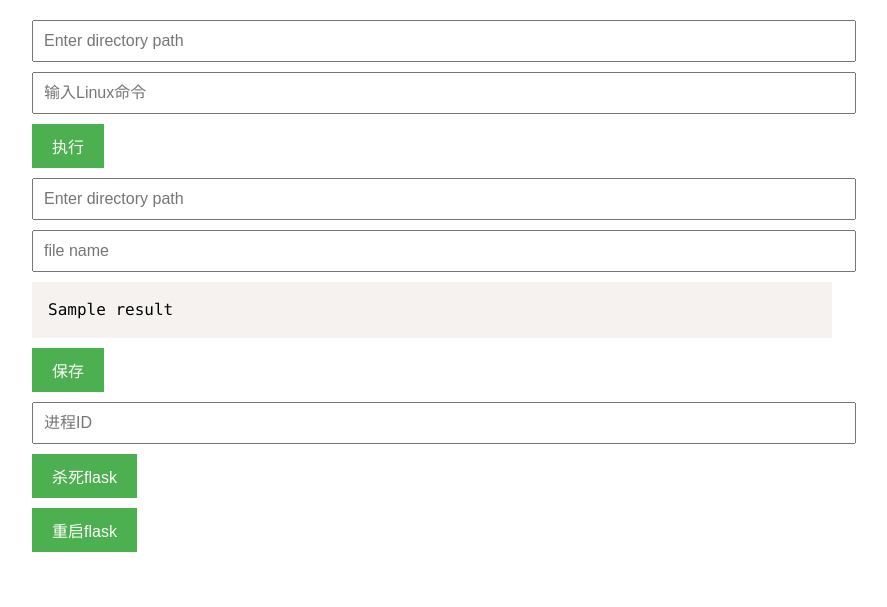
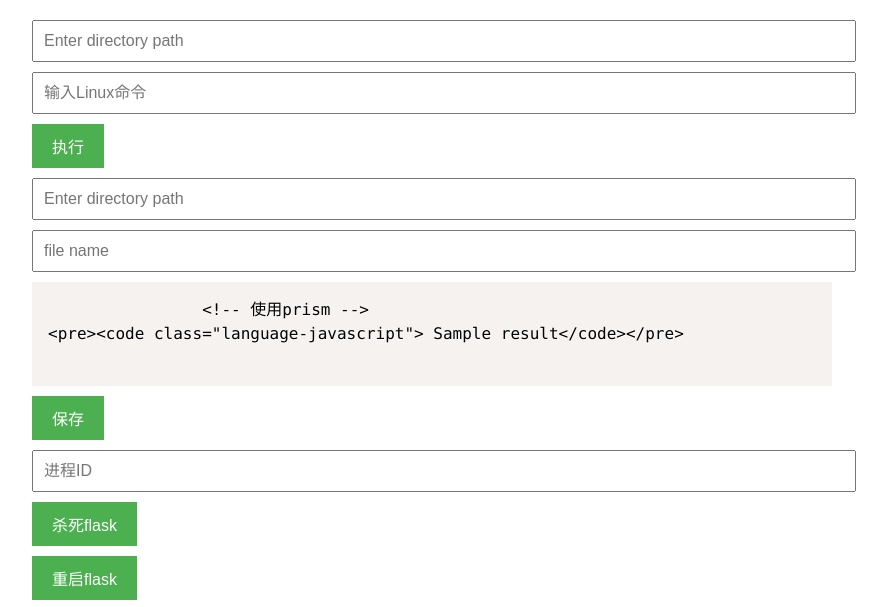
Before and after one commit to dakaca007/django, a Flask app: template templates/editor.html in a window 1280 px wide. Shown: the top 607 px of the page, without its empty margins (208-1095 px from the left). Run offline with Flask 3, Linux system fonts and the light colour scheme; the template is opened without the code that fills it: most values are stand-ins (such as "Sample title", 1, 10 or a date in 2020); some libraries are stand-ins or nearby versions.

Commit message:
Update editor.html

```diff
--- a/templates/editor.html
+++ b/templates/editor.html
@@ -72,7 +72,10 @@
             <input type="text" name="file_name" placeholder="file name">
         </div>
         <div class="form-group">
-            <textarea name="content" rows="10" cols="50" id="code">{{ result }}</textarea>
+            <textarea name="content" rows="10" cols="50" id="code">
+                <!-- 使用prism -->
+<pre><code class="language-javascript"> {{ result }}</code></pre>
+               </textarea>
         </div>
         <div class="form-group">
             <input type="submit" value="保存">
```
